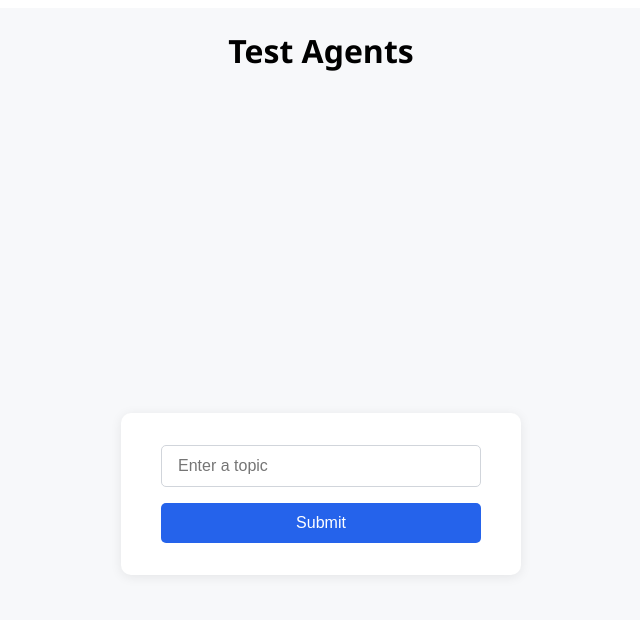
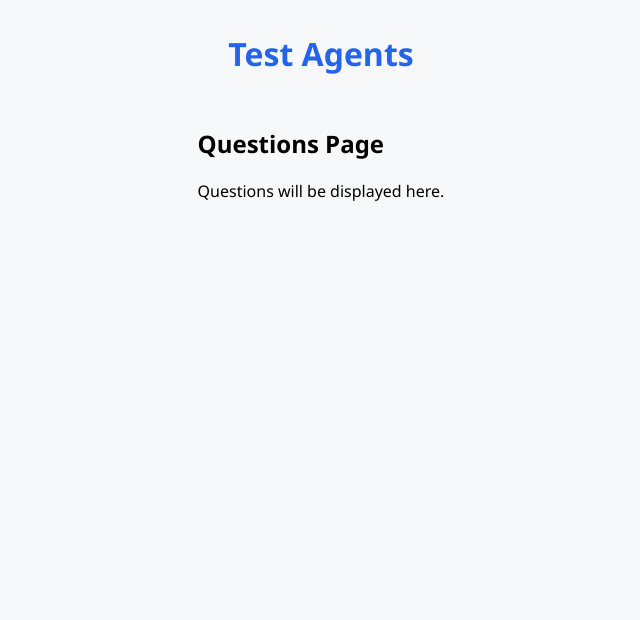
Before and after one commit to naveenkumar-interns/qbot, a React (Vite) app in the folder frontend/: page /questions in a window 1280 px wide. Shown: the top 620 px of the page, without its empty margins (319-959 px from the left). Built offline with nearby package versions, Linux system fonts and the light colour scheme.

Commit message:
second commit

```diff
--- a/frontend/src/App.css
+++ b/frontend/src/App.css
@@ -1,42 +1,15 @@
-/* #root {
-  max-width: 1280px;
-  margin: 0 auto;
-  padding: 2rem;
-  text-align: center;
+.App {
+  min-height: 100vh;
+  display: flex;
+  flex-direction: column;
+  justify-content: flex-start;
+  align-items: center;
+  background: #f7f8fa;
+  font-family: 'Segoe UI', Arial, sans-serif;
 }
 
-.logo {
-  height: 6em;
-  padding: 1.5em;
-  will-change: filter;
-  transition: filter 300ms;
+h1 {
+  margin-top: 2rem;
+  margin-bottom: 2rem;
+  color: #2563eb;
 }
-.logo:hover {
-  filter: drop-shadow(0 0 2em #646cffaa);
-}
-.logo.react:hover {
-  filter: drop-shadow(0 0 2em #61dafbaa);
-}
-
-@keyframes logo-spin {
-  from {
-    transform: rotate(0deg);
-  }
-  to {
-    transform: rotate(360deg);
-  }
-}
-
-@media (prefers-reduced-motion: no-preference) {
-  a:nth-of-type(2) .logo {
-    animation: logo-spin infinite 20s linear;
-  }
-}
-
-.card {
-  padding: 2em;
-}
-
-.read-the-docs {
-  color: #888;
-} */
--- a/frontend/src/App.jsx
+++ b/frontend/src/App.jsx
@@ -1,15 +1,19 @@
-import { useState, useEffect } from 'react'
+import { BrowserRouter, Routes, Route } from 'react-router-dom'
 import './App.css'
-import { useNavigate } from 'react-router-dom'
 import Topic from './pages/Topic'
-
+import Questions from './pages/Questions'
 
 function App() {
   return (
-    <div className="App">
-      <h1>Test Agents</h1>
-      <Topic />
-    </div>
+    <BrowserRouter>
+      <div className="App">
+        <h1>Test Agents</h1>
+        <Routes>
+          <Route path="/" element={<Topic />} />
+          <Route path="/questions" element={<Questions />} />
+        </Routes>
+      </div>
+    </BrowserRouter>
   )
 }
 
--- a/frontend/src/index.css
+++ b/frontend/src/index.css
@@ -1,71 +1,5 @@
-/* :root {
-  font-family: system-ui, Avenir, Helvetica, Arial, sans-serif;
-  line-height: 1.5;
-  font-weight: 400;
-
-  color-scheme: light dark;
-  color: rgba(255, 255, 255, 0.87);
-  background-color: #242424;
-
-  font-synthesis: none;
-  text-rendering: optimizeLegibility;
-  -webkit-font-smoothing: antialiased;
-  -moz-osx-font-smoothing: grayscale;
-}
-
-a {
-  font-weight: 500;
-  color: #646cff;
-  text-decoration: inherit;
-}
-a:hover {
-  color: #535bf2;
-}
-
 body {
   margin: 0;
-  display: flex;
-  place-items: center;
-  min-width: 320px;
-  min-height: 100vh;
+  padding: 0;
+  background: #f7f8fa;
 }
-
-h1 {
-  font-size: 3.2em;
-  line-height: 1.1;
-}
-
-button {
-  border-radius: 8px;
-  border: 1px solid transparent;
-  padding: 0.6em 1.2em;
-  font-size: 1em;
-  font-weight: 500;
-  font-family: inherit;
-  background-color: #1a1a1a;
-  cursor: pointer;
-  transition: border-color 0.25s;
-}
-button:hover {
-  border-color: #646cff;
-}
-button:focus,
-button:focus-visible {
-  outline: 4px auto -webkit-focus-ring-color;
-}
-
-@media (prefers-color-scheme: light) {
-  :root {
-    color: #213547;
-    background-color: #ffffff;
-  }
-  a:hover {
-    color: #747bff;
-  }
-  button {
-    background-color: #f9f9f9;
-  }
-} */
-
-
-/* @import "tailwindcss"; */
--- /dev/null
+++ b/frontend/src/pages/Questions.jsx
@@ -0,0 +1,10 @@
+function Questions() {
+  return (
+    <div className="questions-container">
+      <h2>Questions Page</h2>
+      <p>Questions will be displayed here.</p>
+    </div>
+  )
+}
+
+export default Questions
--- a/frontend/src/pages/Topic.css
+++ b/frontend/src/pages/Topic.css
@@ -1,14 +1,4 @@
-.App {
-  min-height: 100vh;
-  display: flex;
-  flex-direction: column;
-  justify-content: center;
-  align-items: center;
-  background: #f7f8fa;
-  font-family: 'Segoe UI', Arial, sans-serif;
-}
-
-form {
+.topic-container {
   background: #fff;
   padding: 2rem 2.5rem;
   border-radius: 10px;
@@ -17,6 +7,7 @@ form {
   flex-direction: column;
   gap: 1rem;
   min-width: 320px;
+  margin-top: 2rem;
 }
 
 input[type="text"] {
@@ -48,16 +39,6 @@ button[type="submit"]:disabled {
   cursor: not-allowed;
 }
 
-pre {
-  background: #f3f4f6;
-  padding: 1rem;
-  border-radius: 6px;
-  margin-top: 1rem;
-  font-size: 0.95rem;
-  color: #374151;
-  overflow-x: auto;
-}
-
 span[style] {
   margin-top: 1rem;
   display: block;
--- a/frontend/src/pages/Topic.jsx
+++ b/frontend/src/pages/Topic.jsx
@@ -1,27 +1,33 @@
 import { useState } from 'react'
+import { useNavigate } from 'react-router-dom'
 import './Topic.css'
 
 function Topic() {
   const [topic, setTopic] = useState('')
   const [loading, setLoading] = useState(false)
-  const [response, setResponse] = useState(null)
+  const [error, setError] = useState(null)
+  const navigate = useNavigate()
 
   const handleSubmit = async (e) => {
     e.preventDefault()
     setLoading(true)
-    setResponse(null)
+    setError(null)
     try {
-      const res = await fetch('http://localhost:5000/api/topic', { // Change URL as needed
+      const res = await fetch('http://localhost:8000/api/generate_questions/', {
         method: 'POST',
         headers: {
           'Content-Type': 'application/json',
         },
         body: JSON.stringify({ topic }),
       })
-      const data = await res.json()
-      setResponse(data)
+      if (res.ok) {
+        // Navigate to the next page (change '/questions' to your route)
+        navigate('/questions')
+      } else {
+        setError('Failed to generate questions')
+      }
     } catch (err) {
-      setResponse({ error: 'Failed to send topic' })
+      setError('Failed to send topic')
     }
     setLoading(false)
   }
@@ -40,14 +46,8 @@ function Topic() {
           {loading ? 'Sending...' : 'Submit'}
         </button>
       </form>
-      {response && (
-        <div>
-          {response.error ? (
-            <span style={{ color: 'red' }}>{response.error}</span>
-          ) : (
-            <pre>{JSON.stringify(response, null, 2)}</pre>
-          )}
-        </div>
+      {error && (
+        <span style={{ color: 'red' }}>{error}</span>
       )}
     </div>
   )
```
Also changed, not shown: 2 other files (tests, documents, lock files or other folders).
